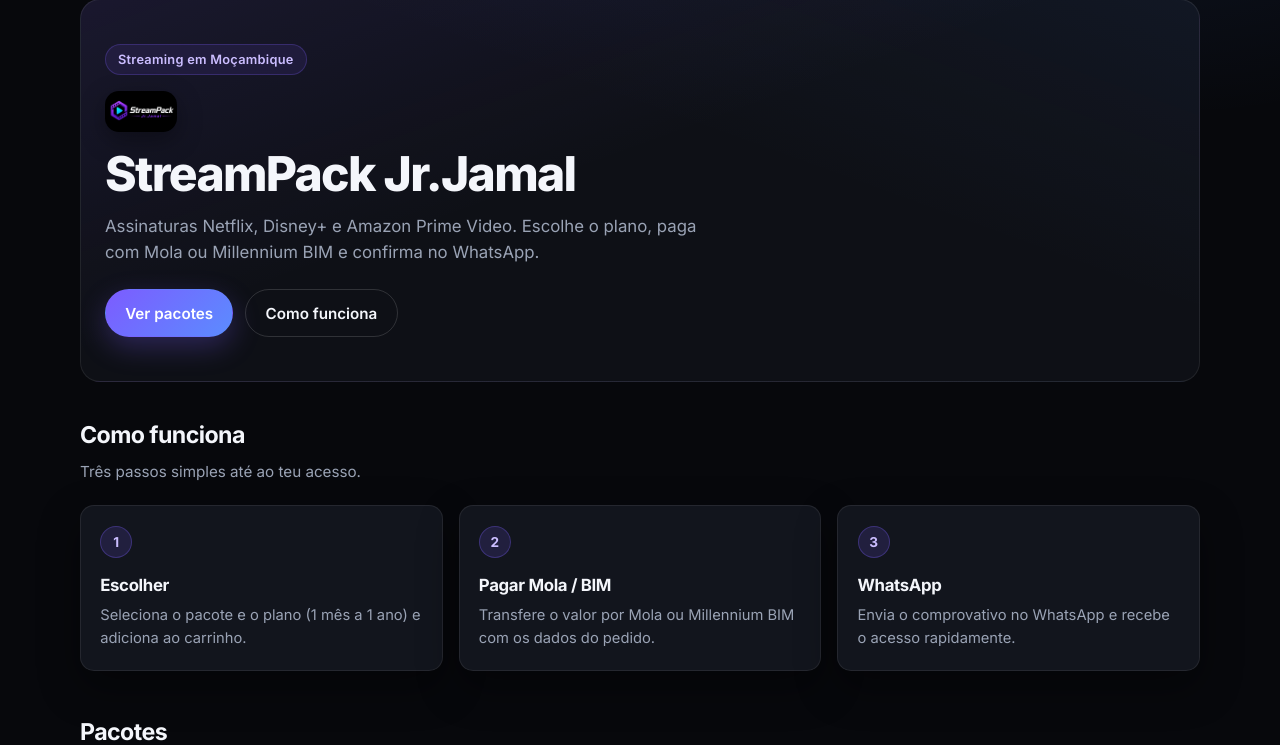
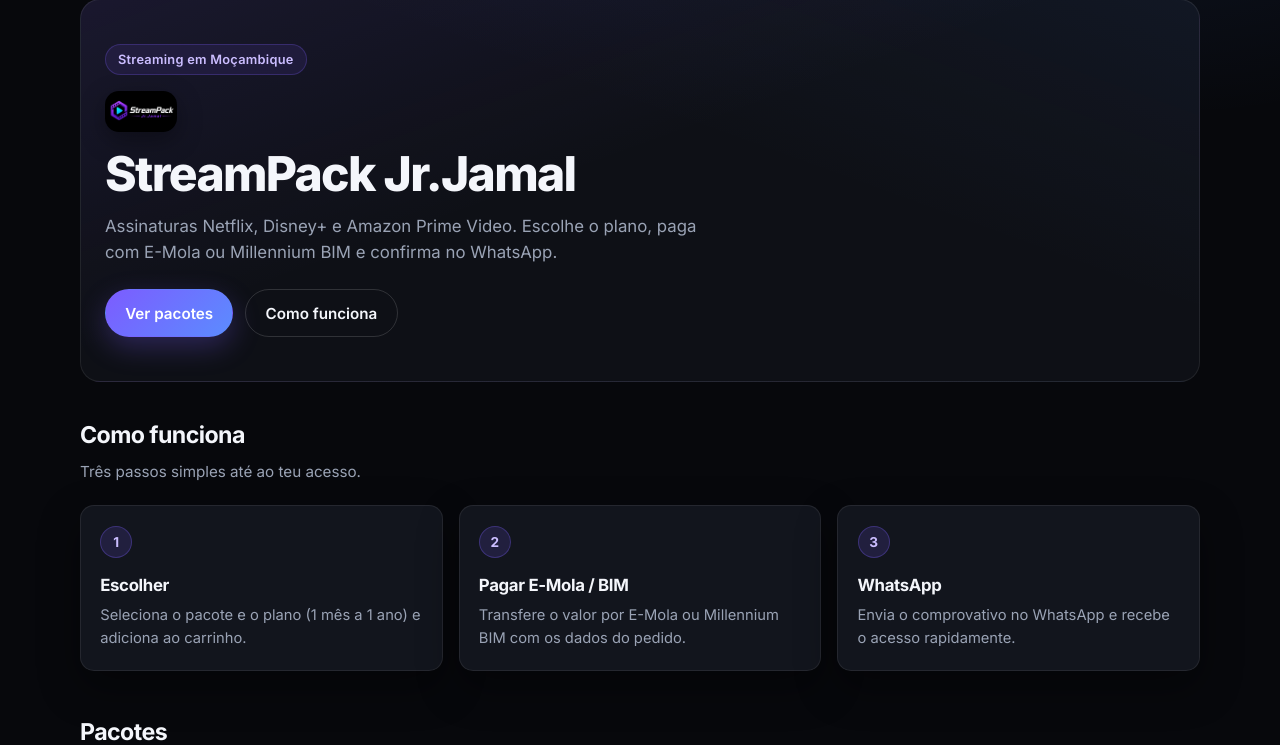
Before and after one commit to juniorenei75-cloud/streampack-jr-jamal, a Flask app: page / in a window 1280 px wide. Shown: the part 94-839 px from the top of the page. Run offline with Flask 3, Linux system fonts and the light colour scheme.

Commit message:
Rename payment method Mola to E-Mola

```diff
--- a/app.py
+++ b/app.py
@@ -45,10 +45,10 @@ MAX_RECEIPT_BYTES = 8 * 1024 * 1024
 PAYMENT_METHODS = [
     {
         "id": "mola",
-        "name": "Mola",
+        "name": "E-Mola",
         "logo": "img/mola.svg",
         "number": "867941110",
-        "hint": "Transferência Mola",
+        "hint": "Transferência E-Mola",
     },
     {
         "id": "millennium_bim",
@@ -521,7 +521,7 @@ def payment(order_id):
     if request.method == "POST":
         method = request.form.get("payment_method", "")
         if method not in {pm["id"] for pm in PAYMENT_METHODS}:
-            flash("Escolhe Mola ou Millennium BIM.", "error")
+            flash("Escolha E-Mola ou Millennium BIM.", "error")
             return render_template("payment.html", order=order, whatsapp_url=build_whatsapp_link(order))
         get_db().execute(
             "UPDATE orders SET payment_method = ? WHERE id = ?",
--- a/templates/base.html
+++ b/templates/base.html
@@ -66,7 +66,7 @@
         <img class="brand-logo" src="{{ url_for('static', filename='img/logo-c.png') }}" alt="">
         <div>
           <strong>{{ brand }}</strong>
-          <p class="muted">Assinaturas de streaming em Moçambique. Pagamento via Mola ou Millennium BIM.</p>
+          <p class="muted">Assinaturas de streaming em Moçambique. Pagamento via E-Mola ou Millennium BIM.</p>
         </div>
       </div>
       <div class="footer-col">
--- a/templates/index.html
+++ b/templates/index.html
@@ -23,7 +23,7 @@
     <p class="eyebrow">Streaming em Moçambique</p>
     <img class="hero-logo" src="{{ url_for('static', filename='img/logo-c.png') }}" alt="{{ brand }}">
     <h1 class="hero-title">StreamPack Jr.Jamal</h1>
-    <p class="lead">Assinaturas Netflix, Disney+ e Amazon Prime Video. Escolhe o plano, paga com Mola ou Millennium BIM e confirma no WhatsApp.</p>
+    <p class="lead">Assinaturas Netflix, Disney+ e Amazon Prime Video. Escolhe o plano, paga com E-Mola ou Millennium BIM e confirma no WhatsApp.</p>
     <div class="hero-actions">
       <a class="btn btn-primary" href="#pacotes">Ver pacotes</a>
       <a class="btn btn-outline" href="#como-funciona">Como funciona</a>
@@ -46,8 +46,8 @@
     </article>
     <article class="step-card">
       <span class="step-num">2</span>
-      <h3>Pagar Mola / BIM</h3>
-      <p class="muted">Transfere o valor por Mola ou Millennium BIM com os dados do pedido.</p>
+      <h3>Pagar E-Mola / BIM</h3>
+      <p class="muted">Transfere o valor por E-Mola ou Millennium BIM com os dados do pedido.</p>
     </article>
     <article class="step-card">
       <span class="step-num">3</span>
--- a/templates/payment.html
+++ b/templates/payment.html
@@ -16,7 +16,7 @@
 
   <div class="pay-methods">
     <h2>Contas para transferência</h2>
-    <p class="help">Utilize o valor exacto do pedido. Pode escolher Mola ou Millennium BIM.</p>
+    <p class="help">Utilize o valor exacto do pedido. Pode escolher E-Mola ou Millennium BIM.</p>
     <div class="pay-grid">
       {% for pm in payment_methods %}
       <div class="pay-card">
--- a/templates/product.html
+++ b/templates/product.html
@@ -1,6 +1,6 @@
 {% extends "base.html" %}
 {% block title %}Comprar {{ product.name }} em Moçambique · {{ brand }}{% endblock %}
-{% block meta_description %}Assinatura {{ product.name }} em Moçambique desde {{ format_mzn(product.plans[0].price_mzn) }}/mês. Paga com Mola ou Millennium BIM via StreamPack Jr.Jamal.{% endblock %}
+{% block meta_description %}Assinatura {{ product.name }} em Moçambique desde {{ format_mzn(product.plans[0].price_mzn) }}/mês. Paga com E-Mola ou Millennium BIM via StreamPack Jr.Jamal.{% endblock %}
 {% block og_title %}Comprar {{ product.name }} em Moçambique · {{ brand }}{% endblock %}
 {% block content %}
 <section class="section">
```
Also changed, not shown: static/img/mola.svg.
